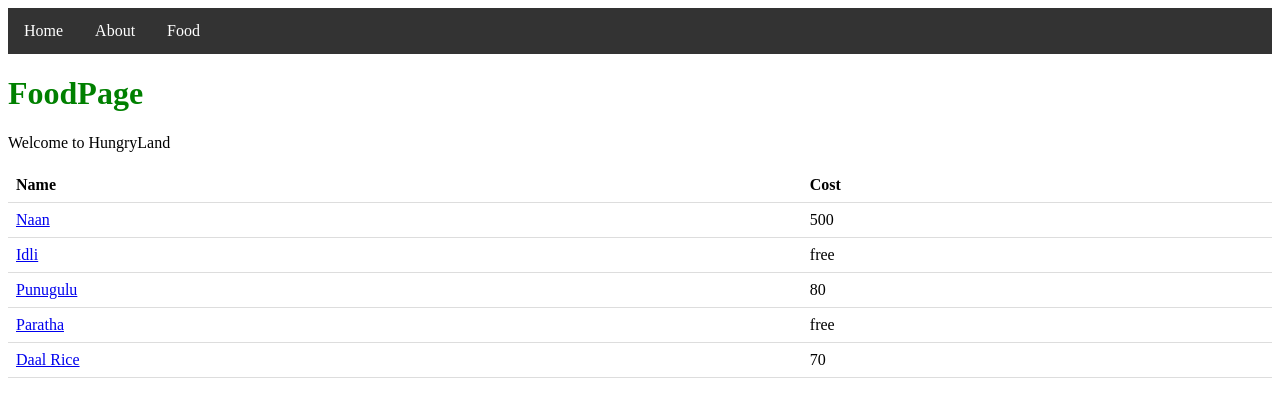
After one commit to imnitesh18/Django, a Django app: page /food/ in a window 1280 px wide. The commit adds this page. Shown: the top 417 px of the page. Run offline with Django 5.2, Linux system fonts and the light colour scheme.

Commit message:
templates with inheritance

```diff
--- /dev/null
+++ b/myapp/templates/base.html
@@ -0,0 +1,15 @@
+<!DOCTYPE html>
+<html lang="en">
+<head>
+  <meta charset="UTF-8">
+  <meta name="viewport" content="width=device-width, initial-scale=1.0">
+  <title>{% block title %}{% endblock %}</title>
+  <style>
+    {% block css %} {% endblock %}
+  </style>
+</head>
+<body>
+    {% include 'navbar.html' %}
+   {% block content %} {% endblock %}
+</body>
+</html>
--- /dev/null
+++ b/myapp/templates/food.html
@@ -0,0 +1,53 @@
+{% extends 'base.html' %}
+{% block title %}
+
+Home
+{% endblock %}
+
+{% block css %}
+h1{
+  color:green;
+}
+{% endblock %}
+
+{% block content %}
+
+<style>
+        table {
+            width: 100%;
+            border-collapse: collapse;
+            border-color: rgb(156, 32, 32);
+            border: 10lh;
+        }
+
+        th, td {
+            padding: 8px;
+            text-align: left;
+            border-bottom: 1px solid #ddd;
+        }
+
+        tr:hover {
+            background-color: #f5f5f5;
+        }
+
+        .free {
+            background-color: lightgreen;
+        }
+    </style>
+<body>
+<h1>FoodPage</h1>
+<p>Welcome to HungryLand </p>
+ <table>
+        <tr>
+            <th>Name</th>
+            <th>Cost</th>
+        </tr>
+        {% for item in items %}
+            <td><a href="{% url food2 }">{{ item.name }}</a></td>
+            <td>{{ item.cost }}</td>
+
+            </tr>
+        {% endfor %}
+    </table>
+  </body>
+{% endblock %}
--- /dev/null
+++ b/myapp/templates/navbar.html
@@ -0,0 +1,36 @@
+<!DOCTYPE html>
+<html>
+<head>
+<style>
+ul {
+ list-style-type: none;
+ margin: 0;
+ padding: 0;
+ overflow: hidden;
+ background-color: #333;
+}
+li {
+ float: left;
+}
+li a {
+ display: block;
+ color: white;
+ text-align: center;
+ padding: 14px 16px;
+ text-decoration: none;
+}
+li a:hover {
+ background-color: #111;
+}
+</style>
+</head>
+<body>
+
+<ul>
+ <li><a href="{% url 'home' %}">Home</a></li>
+ <li><a href="{% url 'about' %}">About</a></li>
+ <li><a href="{% url 'food' %}">Food</a></li>
+</ul>
+
+</body>
+</html>
--- a/myapp/urls.py
+++ b/myapp/urls.py
@@ -20,4 +20,8 @@ urlpatterns =[
     path('menu1/',views.menu1),
     path('restro/', views.restro),
     path('restroo/<str:item>/', views.restroo, name='restroo'),
+    path('home/', views.home, name='home'),
+    path('about/', views.home, name='about'),
+    path('food/', views.food, name='food'),
+    path('food/<int:item_id>/', views.item_detail, name='item_detail'),
 ]
--- a/myapp/views.py
+++ b/myapp/views.py
@@ -95,3 +95,32 @@ def restroo(request,item):
              break
 
      return render(request, 'restroo.html', {'item':selected_item})
+
+
+def home(request):
+    return render(request, 'home.html')
+
+def about(request):
+    return render(request, 'about.html')
+
+def food(request):
+    items = [
+        {'name': 'Naan', 'cost': 500, 'details':'Details for Naan'},
+        {'name': 'Idli', 'cost': 'free', 'details':'Details for Idli'},
+        {'name': 'Punugulu', 'cost': 80, 'details':'Details for Punugulu'},
+        {'name': 'Paratha', 'cost': 'free', 'details':'Details for Paratha'},
+        {'name': 'Daal Rice', 'cost': 70, 'details':'Details for Daal Rice'}
+    ]
+    return render(request, 'food.html', {'items': items})
+
+def item_detail(request, item_id):
+     items = [
+        {'name': 'Naan', 'cost': 500, 'details':'Details for Naan'},
+        {'name': 'Idli', 'cost': 'free', 'details':'Details for Idli'},
+        {'name': 'Punugulu', 'cost': 80, 'details':'Details for Punugulu'},
+        {'name': 'Paratha', 'cost': 'free', 'details':'Details for Paratha'},
+        {'name': 'Daal Rice', 'cost': 70, 'details':'Details for Daal Rice'}
+    ]
+
+     item = next((item for item in items if item['id'] == item_id), None)
+     return render(request, 'item_detail.html', {'item': item})
```
Also changed, not shown: myapp/templates/about.html (+20 -2 lines), myapp/templates/home.html (added, +16 -0 lines), myapp/templates/header.html (added).
